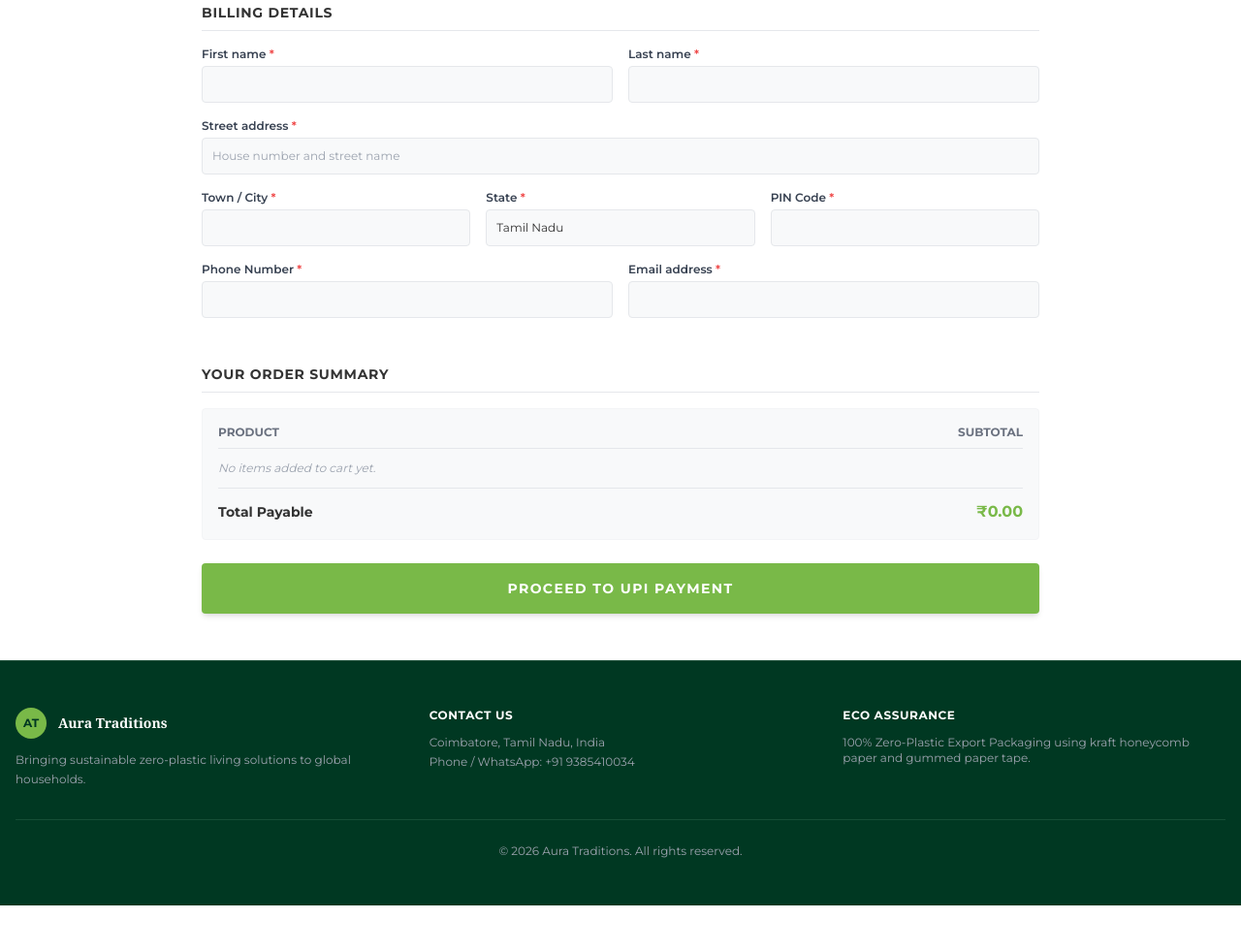
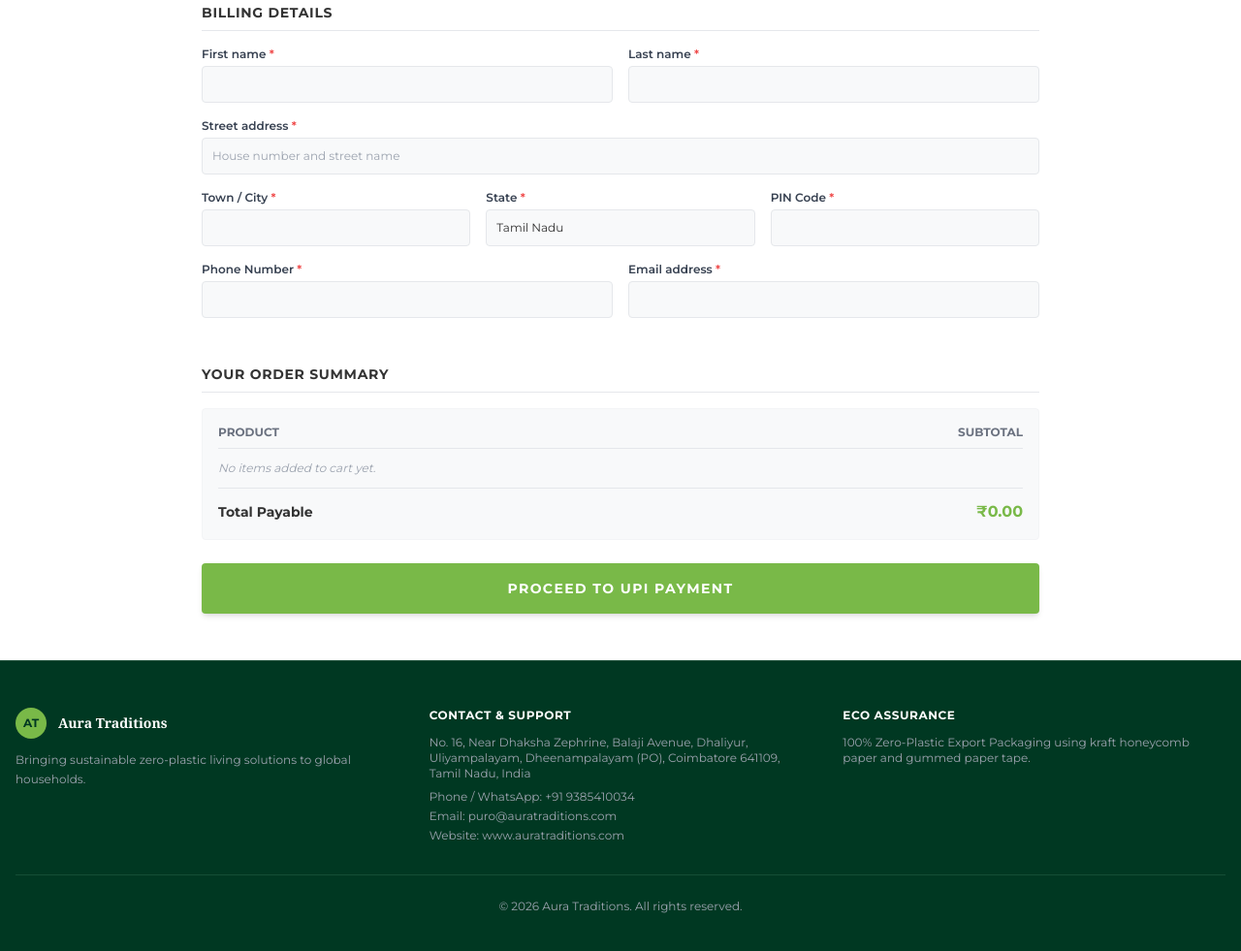
Before and after one commit to Auratraditions/auratraditions-store, a plain HTML site: page index.html in a window 1280 px wide. Shown: the part 2292-3273 px from the top of the page at 97% size. Before the commit the page ends 3226 px from the top, so only its background shows below. Drawn offline with nearby package versions, Linux system fonts and the light colour scheme.

Commit message:
Update index.html

```diff
--- a/index.html
+++ b/index.html
@@ -78,7 +78,7 @@
 
     <div class="grid grid-cols-1 sm:grid-cols-2 lg:grid-cols-3 gap-6">
 
-      <!-- Signature Kit Combo (New Addition) -->
+      <!-- Signature Kit Combo -->
       <div class="bg-[#F8F9FA] rounded-md p-4 border border-gray-200 flex flex-col justify-between shadow-sm">
         <div>
           <div class="h-64 rounded-md mb-4 overflow-hidden bg-white border border-gray-100 flex items-center justify-center">
@@ -358,9 +358,11 @@
         <p class="leading-relaxed text-gray-400">Bringing sustainable zero-plastic living solutions to global households.</p>
       </div>
       <div>
-        <h5 class="font-bold text-white uppercase tracking-wider mb-3">Contact Us</h5>
-        <p class="text-gray-400">Coimbatore, Tamil Nadu, India</p>
-        <p class="text-gray-400 mt-1">Phone / WhatsApp: +91 9385410034</p>
+        <h5 class="font-bold text-white uppercase tracking-wider mb-3">Contact & Support</h5>
+        <p class="text-gray-400">No. 16, Near Dhaksha Zephrine, Balaji Avenue, Dhaliyur, Uliyampalayam, Dheenampalayam (PO), Coimbatore 641109, Tamil Nadu, India</p>
+        <p class="text-gray-400 mt-2">Phone / WhatsApp: +91 9385410034</p>
+        <p class="text-gray-400 mt-1">Email: puro@auratraditions.com</p>
+        <p class="text-gray-400 mt-1">Website: www.auratraditions.com</p>
       </div>
       <div>
         <h5 class="font-bold text-white uppercase tracking-wider mb-3">Eco Assurance</h5>
```
